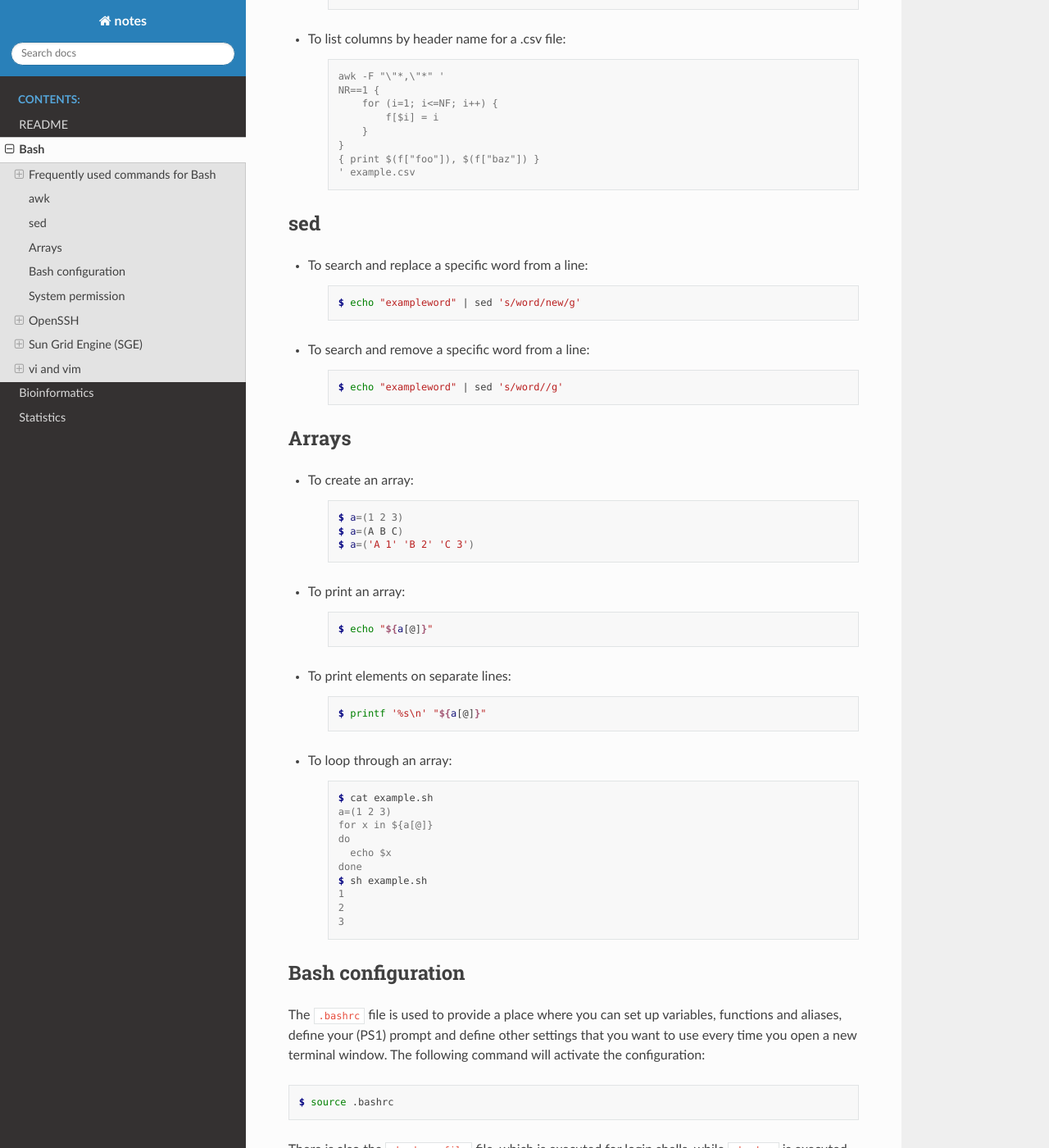
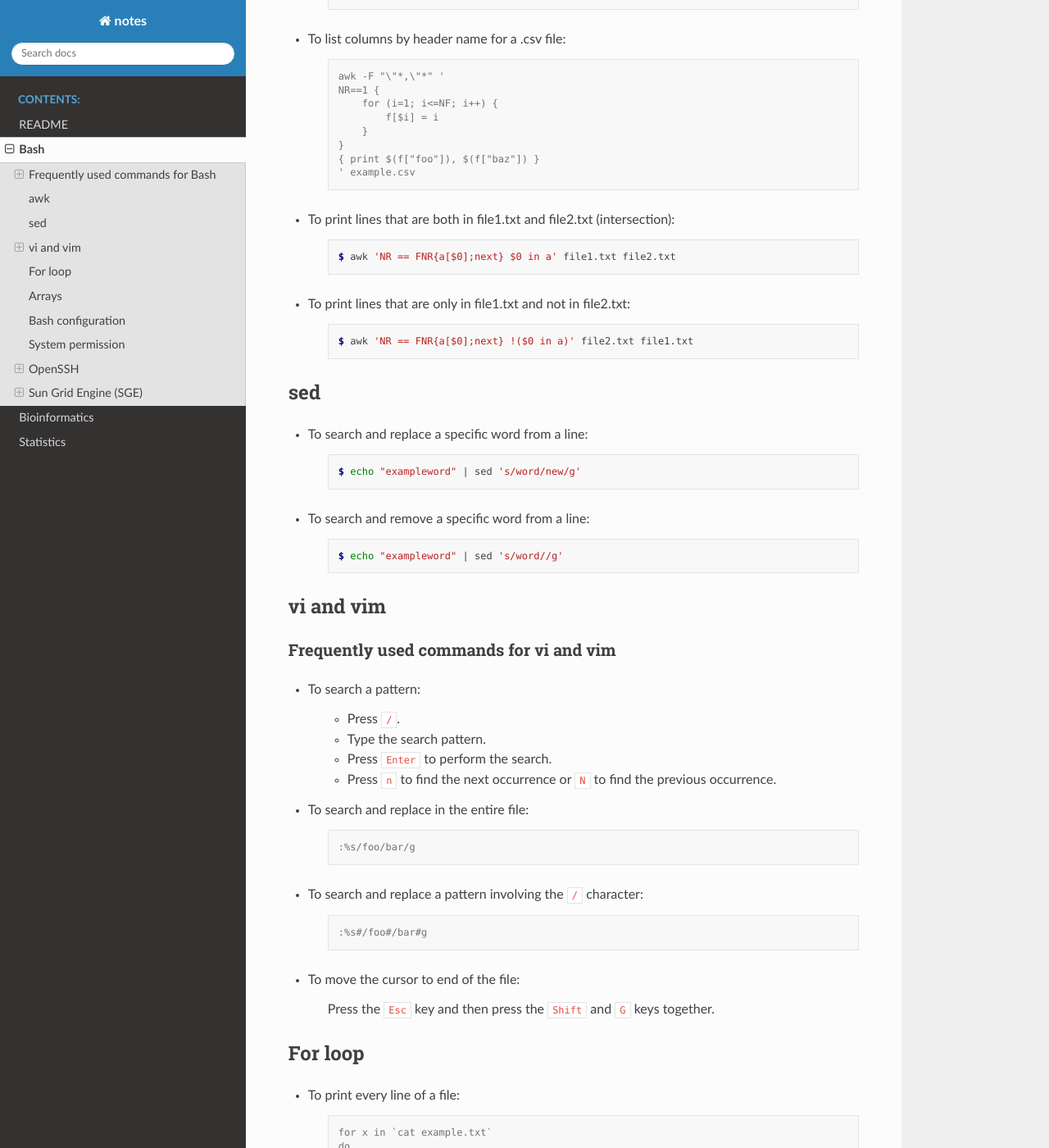
Before and after one commit to sbslee/notes, a Sphinx documentation site: the page built from docs/bash.rst, in a window 1280 px wide and 1400 px high, scrolled down 5512 px. Shown: the whole window at 82% size. Built offline with Sphinx 7.4.7 and the Read the Docs theme 2.0.0, drawn with Linux system fonts in a browser that asks for light colours; some of the changed text lies outside the part shown.

Commit message:
Update notes

```diff
--- a/docs/bash.rst
+++ b/docs/bash.rst
@@ -320,6 +320,18 @@ awk
         { print $(f["foo"]), $(f["baz"]) }
         ' example.csv
 
+* To print lines that are both in file1.txt and file2.txt (intersection):
+
+    .. code-block:: console
+
+        $ awk 'NR == FNR{a[$0];next} $0 in a' file1.txt file2.txt
+
+* To print lines that are only in file1.txt and not in file2.txt:
+
+    .. code-block:: console
+
+        $ awk 'NR == FNR{a[$0];next} !($0 in a)' file2.txt file1.txt
+
 sed
 ===
 
@@ -335,6 +347,56 @@ sed
     .. code-block:: console
 
         $ echo "exampleword" | sed 's/word//g'
+
+vi and vim
+==========
+
+Frequently used commands for vi and vim
+---------------------------------------
+
+* To search a pattern:
+
+    * Press ``/``.
+    * Type the search pattern.
+    * Press ``Enter`` to perform the search.
+    * Press ``n`` to find the next occurrence or ``N`` to find the previous occurrence.
+
+* To search and replace in the entire file:
+
+    .. code-block:: console
+
+        :%s/foo/bar/g
+
+* To search and replace a pattern involving the ``/`` character:
+
+    .. code-block:: console
+
+        :%s#/foo#/bar#g
+
+* To move the cursor to end of the file:
+
+    Press the ``Esc`` key and then press the ``Shift`` and ``G`` keys together.
+
+For loop
+========
+
+* To print every line of a file:
+
+    .. code-block:: console
+
+        for x in `cat example.txt`
+        do
+          echo "$x"
+        done
+
+* To print the second column:
+
+    .. code-block:: console
+
+        for x in `awk '{print $2}' example.txt`
+        do
+          echo "$x"
+        done
 
 Arrays
 ======
@@ -659,32 +721,3 @@ In some servers, even when a user submits a simple script to SGE, as simple as d
 .. code-block:: console
 
     #$ -S /bin/sh
-
-vi and vim
-==========
-
-Frequently used commands for vi and vim
----------------------------------------
-
-* To search a pattern:
-
-    * Press ``/``.
-    * Type the search pattern.
-    * Press ``Enter`` to perform the search.
-    * Press ``n`` to find the next occurrence or ``N`` to find the previous occurrence.
-
-* To search and replace in the entire file:
-
-    .. code-block:: console
-
-        :%s/foo/bar/g
-
-* To search and replace a pattern involving the ``/`` character:
-
-    .. code-block:: console
-
-        :%s#/foo#/bar#g
-
-* To move the cursor to end of the file:
-
-    Press the ``Esc`` key and then press the ``Shift`` and ``G`` keys together.
--- a/docs/bioinformatics.rst
+++ b/docs/bioinformatics.rst
@@ -9,3 +9,82 @@ Frequently used commands for Bioinformatics
     .. code-block:: console
 
         $ awk '{print $1":"$2"-"$3}' example.bed | sed 's/chr//g' > regions.list
+
+* To zip a VCF file:
+
+    .. code-block:: console
+
+        $ bgzip -c sample.vcf > sample.vcf.gz
+
+* To index a VCF file:
+
+    .. code-block:: console
+
+        $ tabix -p vcf sample.vcf.gz
+
+* To slice a VCF file:
+
+    .. code-block:: console
+
+        $ tabix -h sample.vcf.gz chr1:1000-2000 > sliced.vcf.gz
+
+* To slice a VCF file without using tabix:
+
+    .. code-block:: console
+
+        $ zcat sample.vcf.gz | awk '{OFS="\t"; if ($2 > 1000 && $2 < 2000){ print }}'
+
+* To count the number of sequence reads in a FASTQ file:
+
+    .. code-block:: console
+
+        $ echo $(cat sample.fastq | wc -l) / 4 | bc
+
+* To count the number of sequence reads in a zipped FASTQ file:
+
+    .. code-block:: console
+
+        $ echo $(zcat sample.fastq | wc -l) / 4 | bc
+
+* To count the number of sequence reads in a zipped FASTQ file (macOS):
+
+    .. code-block:: console
+
+        $ echo $(zcat < sample.fastq | wc -l) / 4 | bc
+
+* To extract only sequence reads from a zipped FASTQ file:
+
+    .. code-block:: console
+
+        $ zcat sample.fastq.gz | awk '{if (NR% 4 == 2) print $0}'
+
+* To extract exon coordinates for a gene:
+
+    .. code-block:: console
+
+        $ grep -w "CYP2A6" Homo_sapiens.GRCh37.75.gtf | grep "CYP2A6-001" | grep -w "exon" | cut -f 1,4,5,9 -d$'\t' | cut -f 1,3 -d';' | sed 's/gene_id "ENSG00000255974"; //g'
+
+* To extract rpkm values from a .gct file:
+
+    .. code-block:: console
+
+        $ printf "`echo $sample`\t`grep -w "CYP2A7" /net/grc/vol6/data/processed/samples/$sample/RNA_SEQ/qc/genes.rpkm.gct`\n"
+
+GTCtoVCF
+========
+
+Here's the `link <https://github.com/Illumina/GTCtoVCF>`__ to the GTCtoVCF program.
+
+gtc2vcf
+=======
+
+Here's the `link <https://github.com/freeseek/gtc2vcf>`__ to the gtc2vcf program.
+
+
+Illumina
+========
+
+Adapter sequences
+-----------------
+
+Here's the `link <https://www.eurofinsgenomics.eu/media/1610545/illumina-adapter-sequences.pdf>`__ to Illumina's adapter sequences.
```
Also changed, not shown: Bash/Bash.md (deleted, +0 -37 lines), Bioinformatics Tools/Miscellaneous.md (deleted, +0 -78 lines).
